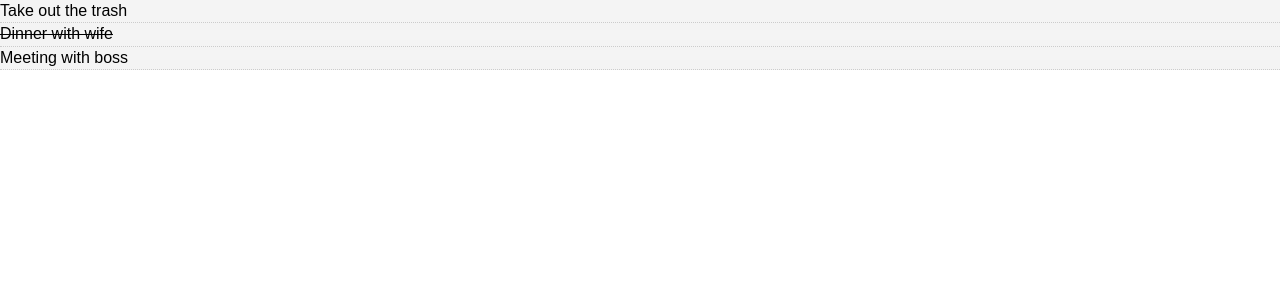
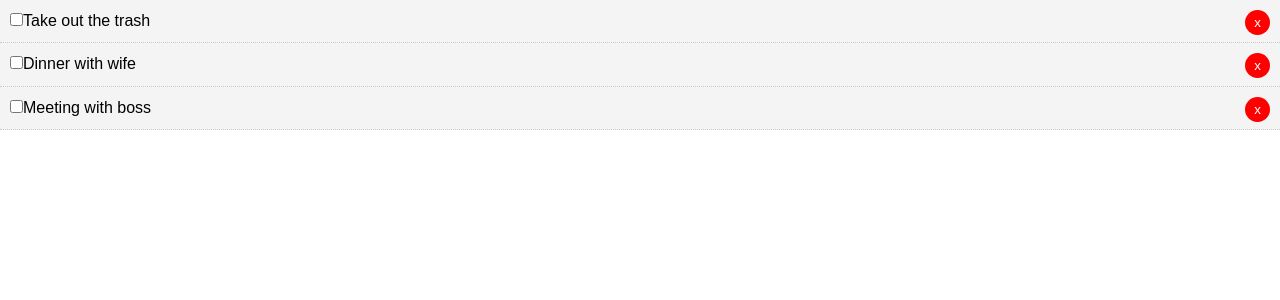
Before and after one commit to msc007/react_todos, a React (Create React App) app: page / in a window 1280 px wide. Shown: the top 300 px of the page. Built offline with nearby package versions, Linux system fonts and the light colour scheme; the HTML template or start-up script is replaced by a standard one.

Commit message:
Toggle complete button finished

```diff
--- a/src/App.js
+++ b/src/App.js
@@ -18,7 +18,7 @@ class App extends Component {
       {
         id: 2,
         title: 'Dinner with wife',
-        completed: true
+        completed: false
       },
       {
         id: 3,
@@ -28,12 +28,20 @@ class App extends Component {
     ]
   }
 
+  markComplete = (id) => {
+    this.setState({todos: this.state.todos.map(todo =>{
+      if(todo.id === id) {
+        todo.completed = !todo.completed;
+      }
+      return todo;
+    })});
+  }
 
   render() {
     //console.log(this.state.todos);
     return (
       <div className="App">
-        <Todos todos={this.state.todos}/>
+        <Todos todos={this.state.todos} markComplete={this.markComplete}/>
       </div>
     );
   }
--- a/src/components/TodoItem.js
+++ b/src/components/TodoItem.js
@@ -8,15 +8,23 @@ export class TodoItem extends Component {
   getStyle = () => {
     return {
       background: '#f4f4f4',
-      passing: '10px',
+      padding: '10px',
       borderBottom: '1px #ccc dotted',
       textDecoration: this.props.todo.completed ? 'line-through' : 'none'
     }
   }
+
+
   render() {
+    const {id, title} = this.props.todo;
+
     return (
       <div style={this.getStyle()}>
-        <p>{this.props.todo.title}</p>
+        <p>
+          <input type="checkbox" onChange={this.props.markComplete.bind(this,id)}/>
+          {title}
+          <button style={btnStyle}>x</button>
+        </p>
       </div>
     )
   }
@@ -26,5 +34,14 @@ TodoItem.propTypes = {
   todo: PropTypes.object.isRequired
 }
 
+const btnStyle = {
+  background: '#ff0000',
+  color: '#fff',
+  border: 'none',
+  padding: '5px 9px',
+  borderRadius: '50%',
+  cursor: 'pointer',
+  float: 'right'
 
+}
 export default TodoItem
--- a/src/components/Todos.js
+++ b/src/components/Todos.js
@@ -7,7 +7,7 @@ class Todos extends Component {
     //console.log(this.props.todos)
 
     return this.props.todos.map((todo) => (
-        <TodoItem key={todo.id} todo={todo}/>
+        <TodoItem key={todo.id} todo={todo} markComplete={this.props.markComplete}/>
     ));
 
   }
```
